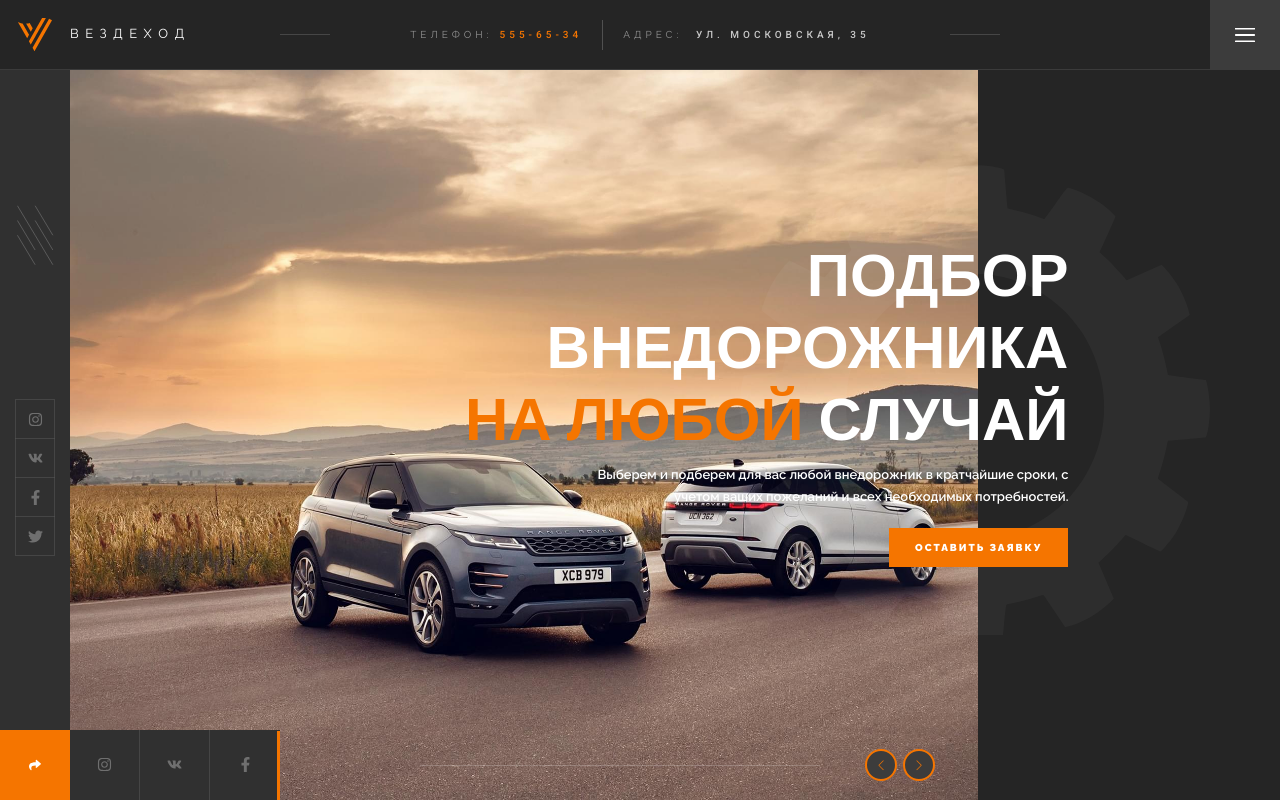
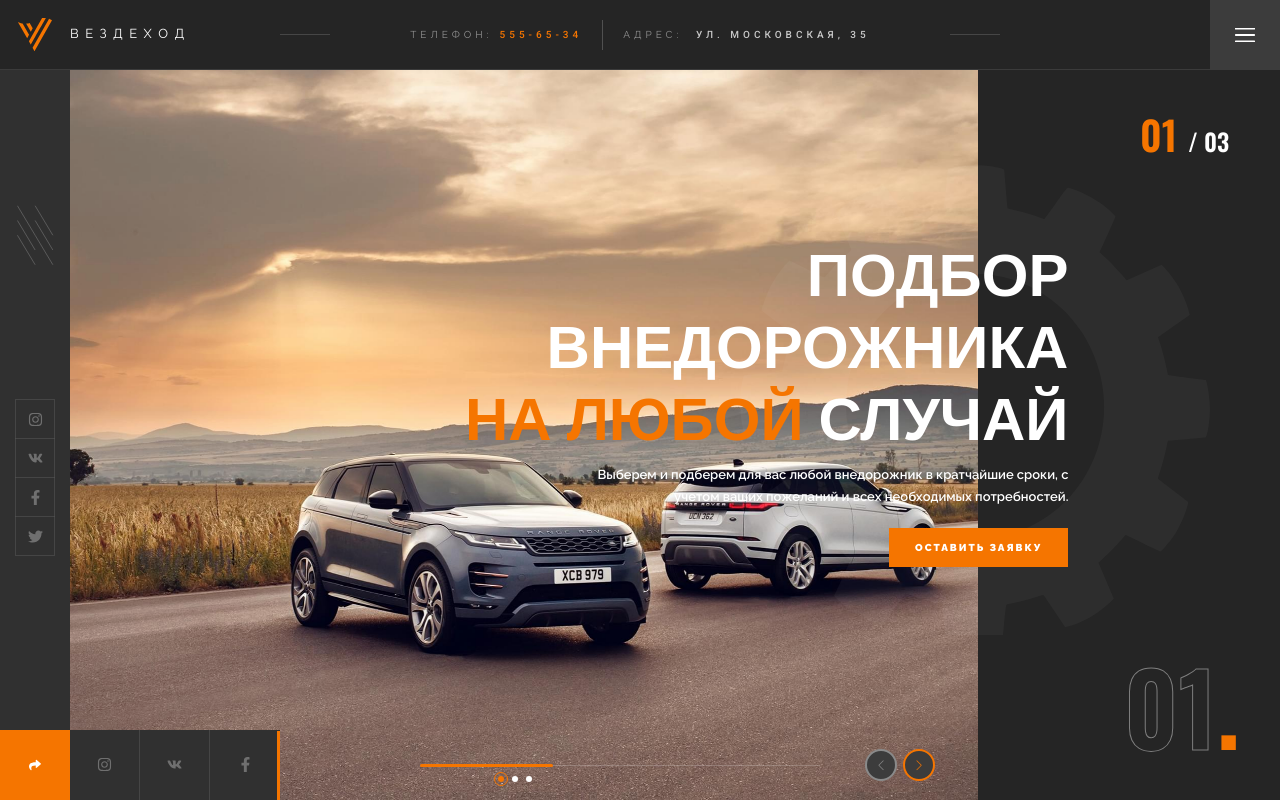
Before and after one commit to Wolf635/slider-parallax-main, a website: page #src/index.html in a window 1280 px wide. Drawn offline with nearby package versions, Linux system fonts and the light colour scheme; files that its build step writes are made by us from their sources; files whose address does not match are found by name.

Commit message:
feat: added function in slider

```diff
--- a/#src/home-header.html
+++ b/#src/home-header.html
@@ -39,7 +39,8 @@
           <div class="swiper-slide slider-text__slide">
             <div class="slider-text__content">
               <h2 class="slider-text__heading">Подбор внедорожника <span>на любой</span> случай</h2>
-              <p class="slider-text__desc">Выберем и подберем для вас любой внедорожник в кратчайшие сроки, с учетом ваших пожеланий и всех необходимых потребностей.</p>
+              <p class="slider-text__desc">Выберем и подберем для вас любой внедорожник в кратчайшие сроки, с учетом
+                ваших пожеланий и всех необходимых потребностей.</p>
               <button class="button slider-text__button"><span>Оставить заявку</span></button>
             </div>
           </div>
@@ -47,7 +48,8 @@
           <div class="swiper-slide slider-text__slide">
             <div class="slider-text__content">
               <h2 class="slider-text__heading">Индивидуальный подход <span>к каждому</span> покупателю</h2>
-              <p class="slider-text__desc">Все автомобили мы подбираем индивидуально для каждого клиента или покупателя и с трепетом относимся к результату нашей работы.</p>
+              <p class="slider-text__desc">Все автомобили мы подбираем индивидуально для каждого клиента или покупателя
+                и с трепетом относимся к результату нашей работы.</p>
               <button class="button slider-text__button"><span>Оставить заявку</span></button>
             </div>
           </div>
@@ -55,7 +57,8 @@
           <div class="swiper-slide slider-text__slide">
             <div class="slider-text__content">
               <h2 class="slider-text__heading">Выбор лучшей модели <span>из модельного</span> ряда</h2>
-              <p class="slider-text__desc">В нашем модельном ряду имеются модели сотен различных внедорожников, которые удовлетворят даже самого требовательного клиента.</p>
+              <p class="slider-text__desc">В нашем модельном ряду имеются модели сотен различных внедорожников, которые
+                удовлетворят даже самого требовательного клиента.</p>
               <button class="button slider-text__button"><span>Оставить заявку</span></button>
             </div>
           </div>
@@ -79,9 +82,9 @@
       <div class="slider-bottom">
         <div class="slider-share">
           <div class="slider-share__items">
-            <a class="soc-item slider-share__item" target="_blank" href="VK:https://vk.com/share.php?url=https://webdesign-master.ru"><img src="img/soc/instagram-brands.svg" alt="vk"></a>
-            <a class="soc-item slider-share__item" target="_blank" href="FB:https://www.facebook.com/sharer/sharer.php?u=https://webdesign-master.ru"><img src="img/soc/vk-brands.svg" alt="facebook"></a>
-            <a class="soc-item slider-share__item" target="_blank" href="TW:https://twitter.com/intent/tweet?url=https://webdesign-master.ru"><img src="img/soc/facebook-f-brands.svg" alt="twitter"></a>
+            <a class="soc-item slider-share__item" target="_blank" href="https://www.instagram.com/"><img src="img/soc/instagram-brands.svg" alt="vk"></a>
+            <a class="soc-item slider-share__item" target="_blank" href="https://vk.com/id501993302"><img src="img/soc/vk-brands.svg" alt="facebook"></a>
+            <a class="soc-item slider-share__item" target="_blank" href="https://twitter.com/intent/tweet?url=https://webdesign-master.ru"><img src="img/soc/facebook-f-brands.svg" alt="twitter"></a>
           </div>
         </div>
         <div class="slider-pagination">
@@ -97,6 +100,10 @@
           </div>
         </div>
       </div>
+      <div class="slider-pagination-count">
+        <span class="current">01</span> / <span class="total">05</span>
+      </div>
+      <div class="slider-pagination-current"><span class="slider-pagination-current__num">01</span><span class="slider-pagination-current__dot">.</span></div>
       <div class="slider-gear"></div>
     </div>
 
--- a/#src/index.html
+++ b/#src/index.html
@@ -13,9 +13,9 @@
 <body>
   <div class="wrapper">
     @@include('home-header.html', {})
-
   </div>
   <script src="https://unpkg.com/swiper/swiper-bundle.min.js"></script>
+  <script src="https://cdnjs.cloudflare.com/ajax/libs/gsap/3.6.0/gsap.min.js"></script>
   <script src="https://code.jquery.com/jquery-3.5.1.min.js"></script>
   <script src="js/main.js" defer></script>
 </body>
--- a/#src/js/main.js
+++ b/#src/js/main.js
@@ -1,15 +1,21 @@
-// import { Swiper, Parallax } from 'swiper'
-// Swiper.use([Parallax])
+// import { Swiper, Parallax, Mousewheel, Controller, Pagination, Scrollbar, Navigation } from 'swiper'
+// Swiper.use([Parallax, Mousewheel, Controller, Pagination, Scrollbar, Navigation])
 
-import { gsap, Power2 } from 'gsap'
+// import { gsap, Power2 } from 'gsap'
 
 document.addEventListener('DOMContentLoaded', () => {
 
   const swiperIMG = new Swiper('.slider-img', {
     loop: false,
     speed: 2400,
-    parallax: true /* включение режима parallax */
-
+    parallax: true, /* включение режима parallax */
+    pagination: {
+      el: '.slider-pagination-count .total',
+      type: 'custom', /* кастомные стили  */
+      renderCustom: function (swiper, current, total) {
+        return `0${total}`
+      }
+    }
   })
 
   const swiperText = new Swiper('.slider-text', {
@@ -51,4 +57,30 @@ document.addEventListener('DOMContentLoaded', () => {
     })
   })
 
+  let curnum = document.querySelector('.slider-pagination-count .current')
+  pagcur = document.querySelector('.slider-pagination-current__num')
+  swiperText.on('slideChange', function () {
+    let ind = swiperText.realIndex + 1
+    gsap.to(curnum, .2, {
+      force3D: true,
+      y: -10, /* анимация цифры 01 вверх */
+      opacity: 0,
+      ease: Power2.easeOut,
+      onComplete: function () {
+        gsap.to(curnum, .1, {
+          force3D: true,
+          y: 10 /* анимация цифры 01 */
+        })
+        curnum.innerHTML = `0${ind}` /* выводим переменную из строки 60 */
+        pagcur.innerHTML = `0${ind}` /* выводим переменную из строки 61 */
+      }
+    })
+    gsap.to(curnum, .2, {
+      forse3D: true,
+      y: 0,
+      opacity: 1,
+      ease: Power2.easeOut, /* анимация */
+      delay: .3 /* задержка времени */
+    })
+  })
 })
--- a/#src/scss/home-header.scss
+++ b/#src/scss/home-header.scss
@@ -321,6 +321,7 @@
   font-weight: 600;
   margin-top: 15px;
   margin: 15px 0px 20px 0px;
+  clear: both;
 }
 .slider-text__button {
   float: right;
@@ -367,3 +368,34 @@
   z-index: 2;
   right: calc(23.8% - 235px);
 }
+.slider-pagination-count {
+  position: absolute;
+  right: 20px;
+  top: 30px;
+  font-family: "Oswald", sans-serif;
+  font-weight: 600;
+  font-size: 24px;
+  z-index: 100;
+  width: 120px;
+  height: 80px;
+  .current {
+    font-size: 40px;
+    color: $accent;
+    display: inline-block;
+    min-width: 42px;
+  }
+}
+.slider-pagination-current {
+  right: 40px;
+  bottom: 10px;
+  position: absolute;
+  font-size: 100px;
+  font-family: "Oswald", sans-serif;
+  color: $deep;
+  -webkit-text-stroke: 1px #7f7f7f; /* свойство обводки цифры слайдера */
+  font-weight: 600;
+  &__dot {
+    color: $accent;
+    -webkit-text-stroke: 1px transparent; /* свойство обводки цифры слайдера */
+  }
+}
--- a/#src/scss/main.scss
+++ b/#src/scss/main.scss
@@ -26,6 +26,7 @@ $fontfamily: "Raleway";
 //</ШРИФТЫ>=======================================================================================================
 // Подключение слайдера===========================================================================================
 @import "node_modules/swiper/swiper-bundle";
+
 //<ПЕРЕМЕННЫЕ>===========================================================================================================
 $minwidth: 320px;
 $maxwidth: 1440; // Ширина всего макета целиком $mw
```
Also changed, not shown: slider-parallax-main/home-header.html (+1 -1 lines), slider-parallax-main/index.html (+1 -1 lines), slider-parallax-main/js/main.js (+37 -5 lines), slider-parallax-main/css/main.css, slider-parallax-main/css/main.min.css, slider-parallax-main/js/main.min.js.
